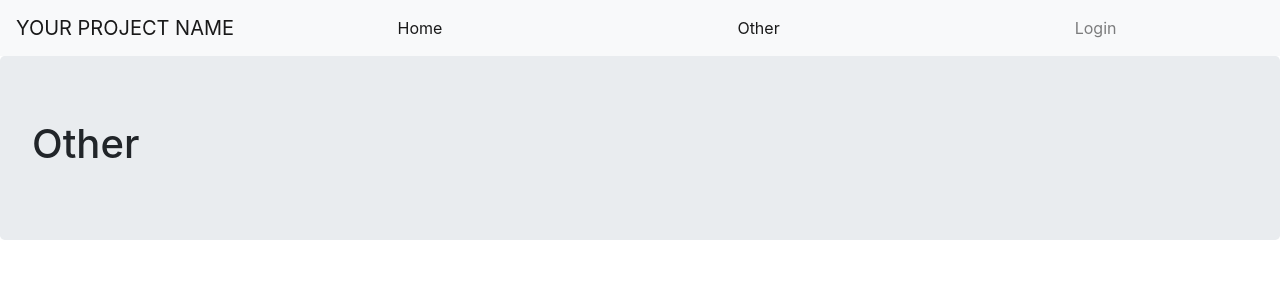
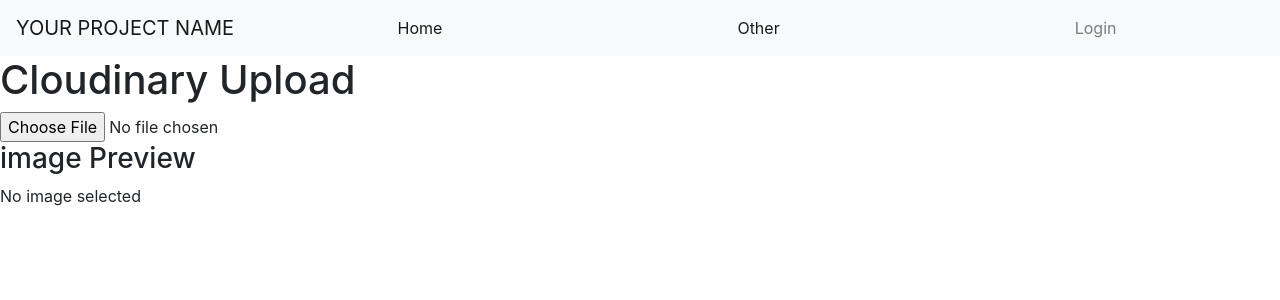
Before and after one commit to brambrulant/standort-frontend, a React (Create React App) app: page /other in a window 1280 px wide. Shown: the top 300 px of the page. Built offline with nearby package versions, Linux system fonts and the light colour scheme; no server answers.

Commit message:
initialise image upload interface

```diff
--- a/src/App.js
+++ b/src/App.js
@@ -13,6 +13,7 @@ import { selectAppLoading } from "./store/appState/selectors";
 import { getUserWithStoredToken } from "./store/user/actions";
 import { Jumbotron } from "react-bootstrap";
 import MainPage from "./pages/MainPage";
+import UploadImage from "./components/UploadImage";
 const Other = () => (
   <Jumbotron>
     <h1>Other</h1>
@@ -34,7 +35,7 @@ function App() {
       {isLoading ? <Loading /> : null}
       <Switch>
         <Route exact path="/" component={MainPage} />
-        <Route path="/other" component={Other} />
+        <Route path="/other" component={UploadImage} />
         <Route path="/signup" component={SignUp} />
         <Route path="/login" component={Login} />
       </Switch>
--- /dev/null
+++ b/src/components/UploadImage/index.js
@@ -0,0 +1,36 @@
+import axios from "axios";
+import { useState } from "react";
+
+export default function UploadImage() {
+  const [loading, setLoading] = useState(false);
+  const [imagePreview, setImagePreview] = useState(null);
+  const [imageFile, setImageFile] = useState(null);
+  const uploadImage = async (e) => {
+    const files = e.target.files;
+    const data = new FormData();
+    data.append("file", files[0]);
+    data.append("upload_preset", "your-folder-name");
+    setLoading(true);
+
+    const res = await axios.get("your-url", data);
+
+    const file = await res.json();
+    console.log(file);
+  };
+  const previewImage = (e) => {
+    const file = e.target.files[0]; // get from list (even though the input doesn't support multiple files)
+    const localImageSrc = URL.createObjectURL(file);
+    setImagePreview(<img src={localImageSrc} />);
+  };
+
+  return (
+    <div>
+      <h1>Cloudinary Upload</h1>
+      <input type="file" name="file" placeholder="drag it here" onChange={uploadImage} />
+      <div>
+        <h3>image Preview</h3>
+        {imagePreview ? imagePreview : <p>No image selected</p>}
+      </div>
+    </div>
+  );
+}
```
